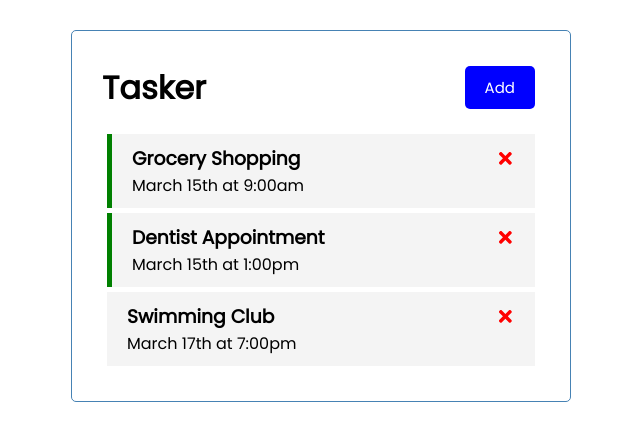
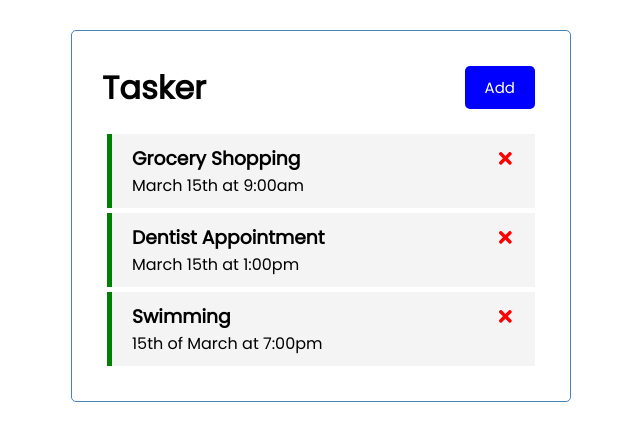
Before and after one commit to TomCS3/Tasker, a React (Create React App) app: page / in a window 1280 px wide. Shown: the top 440 px of the page, without its empty margins (319-959 px from the left). Built offline with nearby package versions, Linux system fonts and the light colour scheme; data requests are answered from the project's data file.

Commit message:
Interact with server

```diff
--- /dev/null
+++ b/db.json
@@ -0,0 +1,22 @@
+{
+  "tasks": [
+    {
+      "id": 1,
+      "text": "Grocery Shopping",
+      "day": "March 15th at 9:00am",
+      "reminder": true
+    },
+    {
+      "id": 2,
+      "text": "Dentist Appointment",
+      "day": "March 15th at 1:00pm",
+      "reminder": true
+    },
+    {
+      "text": "Swimming",
+      "day": "15th of March at 7:00pm",
+      "reminder": true,
+      "id": 3
+    }
+  ]
+}
--- a/package.json
+++ b/package.json
@@ -6,6 +6,7 @@
     "@testing-library/jest-dom": "^5.11.9",
     "@testing-library/react": "^11.2.5",
     "@testing-library/user-event": "^12.8.3",
+    "json-server": "^0.16.3",
     "react": "^17.0.1",
     "react-dom": "^17.0.1",
     "react-icons": "^4.2.0",
@@ -16,7 +17,8 @@
     "start": "react-scripts start",
     "build": "react-scripts build",
     "test": "react-scripts test",
-    "eject": "react-scripts eject"
+    "eject": "react-scripts eject",
+    "server": "json-server --watch db.json --port 5000"
   },
   "eslintConfig": {
     "extends": [
--- a/src/App.js
+++ b/src/App.js
@@ -1,4 +1,4 @@
-import { useState } from 'react'
+import { useState, useEffect } from 'react'
 
 import Header from './components/Header'
 import Tasks from './components/Tasks'
@@ -6,44 +6,79 @@
 
 const App = () => {
   const [showAddTask, setShowAddTask] = useState (false)
-  const [tasks, setTasks] = useState ([
-    {
-        id: 1,
-        text: 'Grocery Shopping',
-        day: 'March 15th at 9:00am',
-        reminder: true,
-    },
-    {
-        id: 2,
-        text: 'Dentist Appointment',
-        day: 'March 15th at 1:00pm',
-        reminder: true,
-    },
-    {
-        id: 3,
-        text: 'Swimming Club',
-        day: 'March 17th at 7:00pm',
-        reminder: false,
-    },
-  ])
+  const [tasks, setTasks] = useState ([])
+
+  useEffect(() => {
+    const getTasks = async () => {
+      const tasksFromServer = await fetchTasks()
+      setTasks(tasksFromServer)
+    }
+
+    getTasks()
+  }, [])
+
+  // Fetch Tasks
+  const fetchTasks = async () => {
+    const res = await fetch('http://localhost:5000/tasks')
+    const data = await res.json()
+
+    return data
+  }
+
+  // Fetch Task
+  const fetchTask = async (id) => {
+    const res = await fetch(`http://localhost:5000/tasks/${id}`)
+    const data = await res.json()
+
+    return data
+  }
 
   // Add Task
-  const addTask = (task) => {
-    const id = Math.floor(Math.random())
-    const newTask = { id, ...task }
-    setTasks([...tasks, newTask])
+  const addTask = async (task) => {
+    const res = await fetch('http://localhost:5000/tasks', {
+      method: 'POST',
+      headers: {
+        'Content-type': 'application/json'
+      },
+      body: JSON.stringify(task)
+    })
+
+    const data = await res.json()
+
+    setTasks([...tasks, data])
+
+    // const id = Math.floor(Math.random())
+    // const newTask = { id, ...task }
+    // setTasks([...tasks, newTask])
   }
   // Delete Task
-  const deleteTask = (id) => {
+  const deleteTask = async (id) => {
+    await fetch(`http://localhost:5000/tasks/${id}`, {
+      method: 'DELETE'
+    })
     setTasks(tasks.filter((task) => task.id !==id))
   }
 
   // Toggle Reminder
-  const toggleReminder = (id) => {
+  const toggleReminder = async (id) => {
+    const taskToToggle = await fetchTask(id)
+    const updTask = { ...taskToToggle, reminder: !taskToToggle.reminder }
+
+    const res = await fetch(`http://localhost:5000/tasks/${id}`, {
+      method: 'PUT',
+      headers: {
+        'Content-type': 'application/json',
+      },
+      body: JSON.stringify(updTask)
+    })
+
+    const data = await res.json()
+
     setTasks(
       tasks.map((task) => task.id === id ?
-      { ...task, reminder: !task.reminder } : task
-    ))
+      { ...task, reminder: data.reminder } : task
+      )
+    )
   }
 
   return (
```
Also changed, not shown: 1 other file (tests, documents, lock files or other folders).
